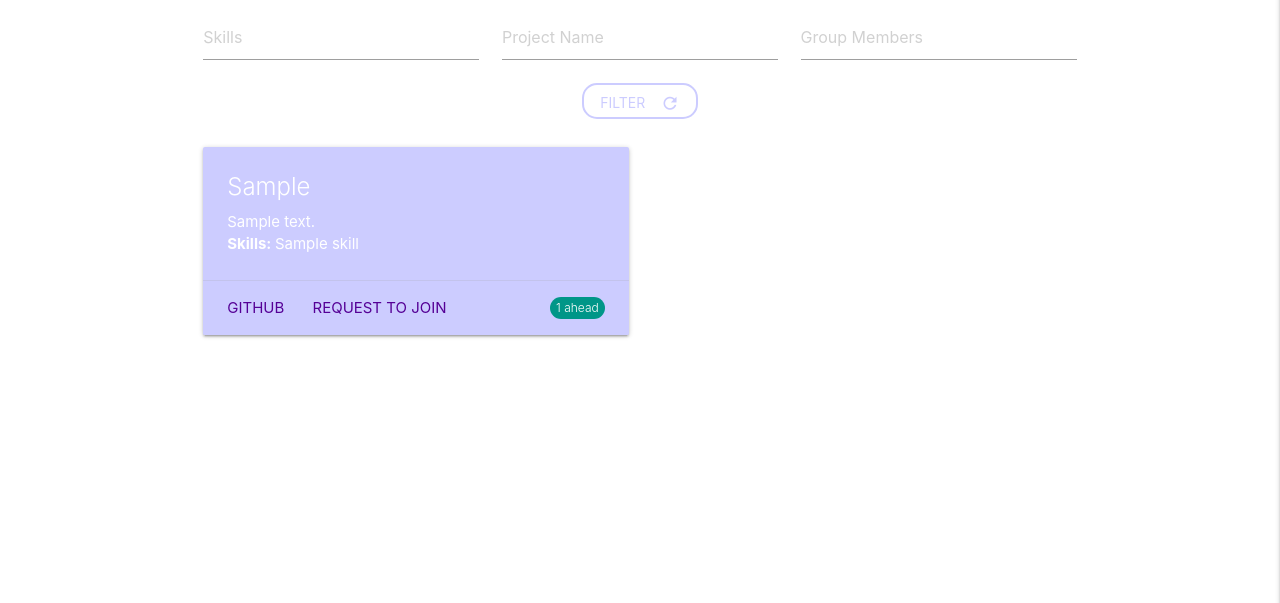
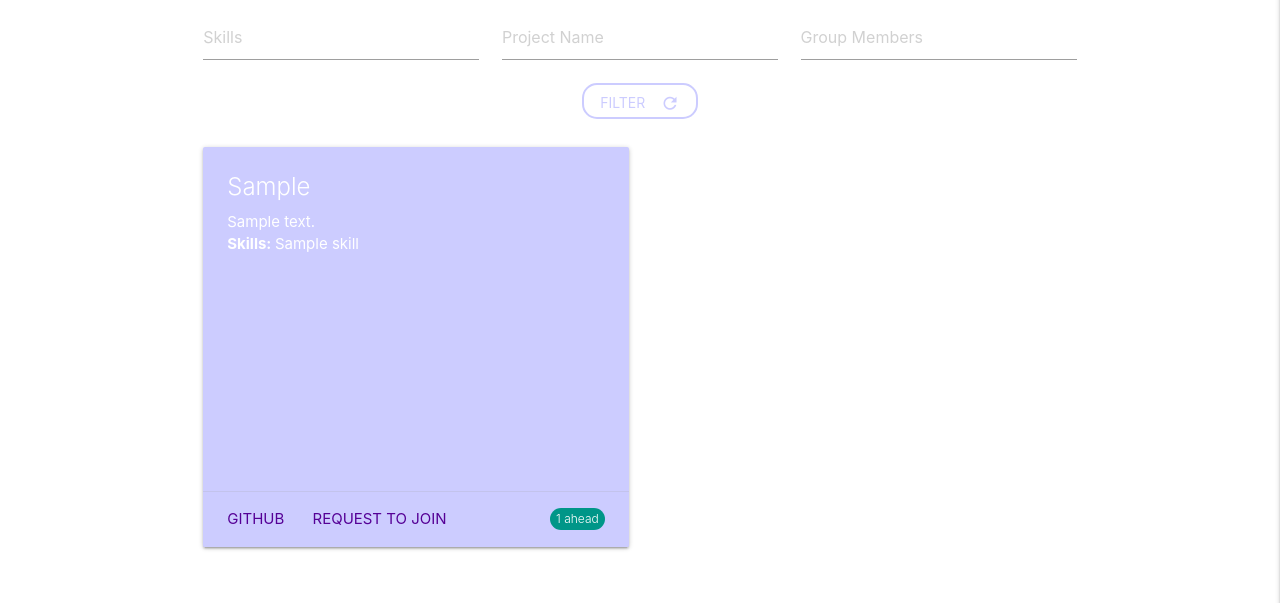
Before and after one commit to calebw3/Senior-Project, a Django app: template hello/templates/explore.html in a window 1280 px wide. Shown: the part 233-836 px from the top of the page. Run offline with Django 3.2, Linux system fonts and the light colour scheme; the template is opened without the code that fills it: most values are stand-ins (such as "Sample title", 1, 10 or a date in 2020); some libraries are stand-ins or nearby versions.

Commit message:
easier layout

```diff
--- a/hello/templates/explore.html
+++ b/hello/templates/explore.html
@@ -32,7 +32,7 @@
     <div class="row">
       {% for group in groups %}
         <div class="col s12 l6">
-          <div class="card">
+          <div class="card medium">
             <div class="card-content white-text">
               <span class="card-title">{{group.0}}</span>
               <p>{{group.1.description}}</p>
```
